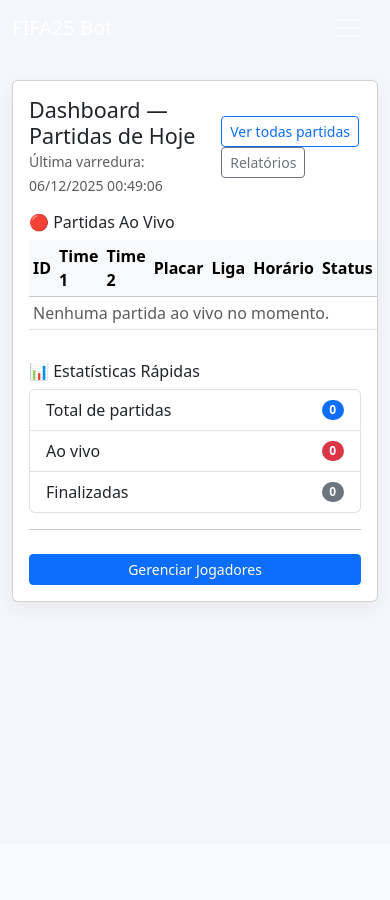
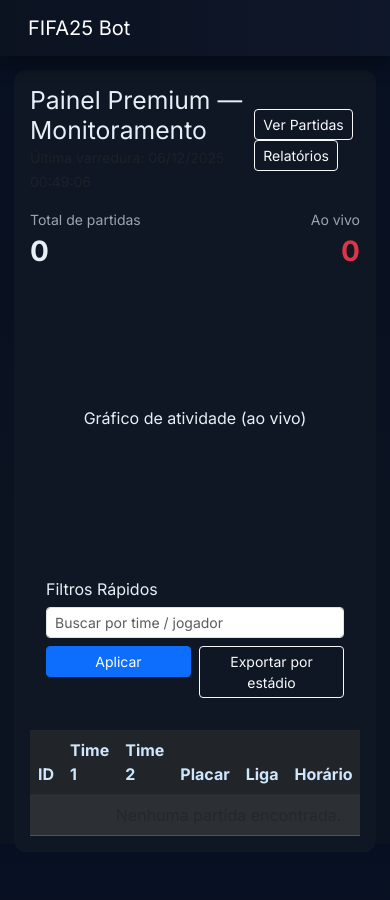
Before and after one commit to tiagobrrrr/fifa25-bot, a Flask app: page / in a window 390 px wide. Before the commit the page ends 606 px from the top, so only its background shows below. Run offline with Flask 3, Linux system fonts and the light colour scheme.

Commit message:
Fix: stadium_scraper Selenium fallback + Premium dashboard v2 templates

```diff
--- a/templates/dashboard.html
+++ b/templates/dashboard.html
@@ -1,43 +1,70 @@
 {% extends "layout.html" %}
 {% block content %}
-
 <div class="d-flex justify-content-between align-items-center mb-3">
   <div>
-    <h4 class="mb-0">Dashboard — Partidas de Hoje</h4>
-    <small class="text-muted">
-      Última varredura:
-      {% if last_scan %} {{ last_scan.strftime("%d/%m/%Y %H:%M:%S") }} {% else %} Nunca executado {% endif %}
-    </small>
+    <h2 class="mb-0">Painel Premium — Monitoramento</h2>
+    <small class="text-muted">Última varredura: {% if last_scan %} {{ last_scan.strftime("%d/%m/%Y %H:%M:%S") }} {% else %} Nunca {% endif %}</small>
   </div>
-
   <div>
-    <a href="/matches" class="btn btn-sm btn-outline-primary">Ver todas partidas</a>
-    <a href="/reports" class="btn btn-sm btn-outline-secondary">Relatórios</a>
+    <a href="/matches" class="btn btn-sm btn-outline-light">Ver Partidas</a>
+    <a href="/reports" class="btn btn-sm btn-outline-light">Relatórios</a>
   </div>
 </div>
 
-<div class="row gy-3">
-  <div class="col-lg-8">
-    <h6>🔴 Partidas Ao Vivo</h6>
-    <table class="table table-sm table-hover">
-      <thead class="table-light">
+<div class="row g-3 mb-3">
+  <div class="col-lg-4">
+    <div class="card top-stats">
+      <div class="d-flex justify-content-between">
+        <div>
+          <div class="metric-small">Total de partidas</div>
+          <div class="metric">{{ stats.total }}</div>
+        </div>
+        <div class="text-end">
+          <div class="metric-small">Ao vivo</div>
+          <div class="metric text-danger">{{ stats.live }}</div>
+        </div>
+      </div>
+    </div>
+  </div>
+
+  <div class="col-lg-4">
+    <div class="card card-graph" id="chart-activity">
+      <!-- placeholder para gráfico (chart.js) -->
+      <div id="chart-placeholder">Gráfico de atividade (ao vivo)</div>
+    </div>
+  </div>
+
+  <div class="col-lg-4">
+    <div class="card p-3">
+      <h6 class="mb-2">Filtros Rápidos</h6>
+      <form class="row g-2" method="get" action="/matches">
+        <div class="col-12">
+          <input name="q" class="form-control form-control-sm" placeholder="Buscar por time / jogador">
+        </div>
+        <div class="col-6">
+          <button class="btn btn-sm btn-primary w-100" type="submit">Aplicar</button>
+        </div>
+        <div class="col-6">
+          <a href="/export_stadiums" class="btn btn-sm btn-outline-light w-100">Exportar por estádio</a>
+        </div>
+      </form>
+    </div>
+  </div>
+</div>
+
+<div class="row">
+  <div class="col-12">
+    <div class="card p-0">
+      <div class="table-responsive">
+        <table class="table table-dark table-striped mb-0">
+          <thead>
             <tr>
-          <th>ID</th>
-          <th>Time 1</th>
-          <th>Time 2</th>
-          <th>Placar</th>
-          <th>Liga</th>
-          <th>Horário</th>
-          <th>Status</th>
+              <th>ID</th><th>Time 1</th><th>Time 2</th><th>Placar</th><th>Liga</th><th>Horário</th><th>Status</th>
             </tr>
           </thead>
           <tbody>
-
-        {# CORREÇÃO AQUI — Jinja2 NÃO ACEITA list comprehension #}
-        {% set live_matches = matches | selectattr("status", "equalto", "Live") | list %}
-
-        {% if live_matches %}
-          {% for m in live_matches %}
+            {% if matches %}
+              {% for m in matches %}
                 <tr>
                   <td>{{ m.id }}</td>
                   <td>{{ m.team1 }}</td>
@@ -45,35 +72,32 @@
                   <td>{{ m.score }}</td>
                   <td>{{ m.league }}</td>
                   <td>{{ m.match_time }}</td>
-            <td><span class="live-badge">LIVE</span></td>
+                  <td>
+                    {% if m.status and 'live' in m.status|lower %}
+                      <span class="live-badge">LIVE</span>
+                    {% else %}
+                      <span class="badge bg-secondary">—</span>
+                    {% endif %}
+                  </td>
                 </tr>
               {% endfor %}
             {% else %}
-          <tr><td colspan="7" class="text-muted">Nenhuma partida ao vivo no momento.</td></tr>
+              <tr><td colspan="7" class="text-muted text-center">Nenhuma partida encontrada.</td></tr>
             {% endif %}
           </tbody>
         </table>
       </div>
-
-  <div class="col-lg-4">
-    <h6>📊 Estatísticas Rápidas</h6>
-    <div class="list-group">
-      <div class="list-group-item d-flex justify-content-between align-items-center">
-        Total de partidas
-        <span class="badge bg-primary rounded-pill">{{ stats.total }}</span>
     </div>
-      <div class="list-group-item d-flex justify-content-between align-items-center">
-        Ao vivo
-        <span class="badge bg-danger rounded-pill">{{ stats.live }}</span>
-      </div>
-      <div class="list-group-item d-flex justify-content-between align-items-center">
-        Finalizadas
-        <span class="badge bg-secondary rounded-pill">{{ stats.total - stats.live }}</span>
-      </div>
-    </div>
-    <hr>
-    <a href="/players" class="btn btn-sm btn-primary w-100 mt-2">Gerenciar Jogadores</a>
   </div>
 </div>
 
+<!-- Chart.js (opcional) -->
+<script src="https://cdn.jsdelivr.net/npm/chart.js@4.4.0/dist/chart.umd.min.js"></script>
+<script>
+  // Exemplo simples: gráfico de atividade fictício (você pode popular com dados reais via endpoint)
+  const ctx = document.getElementById('chart-activity');
+  if (ctx) {
+    // placeholder: não renderiza até você inserir um canvas; deixamos a área para futura integração
+  }
+</script>
 {% endblock %}
--- a/templates/layout.html
+++ b/templates/layout.html
@@ -1,54 +1,87 @@
-<!DOCTYPE html>
+<!doctype html>
 <html lang="pt-br">
 <head>
   <meta charset="utf-8" />
   <meta name="viewport" content="width=device-width,initial-scale=1" />
-  <title>FIFA25 Bot Dashboard</title>
+  <title>FIFA25 Bot — Dashboard Premium</title>
 
-  <!-- Bootstrap 5 CDN -->
+  <!-- Bootstrap 5 -->
   <link href="https://cdn.jsdelivr.net/npm/bootstrap@5.3.2/dist/css/bootstrap.min.css" rel="stylesheet">
 
+  <!-- Google Fonts -->
+  <link href="https://fonts.googleapis.com/css2?family=Inter:wght@300;400;600;700;800&display=swap" rel="stylesheet">
+
   <style>
-    body { background: #f4f6fb; }
-    header.navbar { background: linear-gradient(90deg,#0f172a,#1e3a8a); }
-    .card { box-shadow: 0 6px 18px rgba(16,24,40,0.06); }
-    .table-sm th, .table-sm td { vertical-align: middle; }
-    .live-badge { background:#ef4444; color:white; font-weight:600; padding:4px 8px; border-radius:6px; }
+    :root{
+      --bg:#0b1220;
+      --card:#0f1724;
+      --muted:#9aa4b2;
+      --accent:#0ea5a9;
+      --accent-2:#7c3aed;
+      --panel:#0d1722;
+    }
+    html,body{height:100%;font-family:Inter,system-ui,Arial,Helvetica,sans-serif;background:linear-gradient(180deg,#071022 0%, #0b1220 60%);color:#e6eef6;}
+    .navbar{background:linear-gradient(90deg,var(--bg), #0f172a);box-shadow:0 6px 20px rgba(4,6,12,0.6);}
+    .sidebar{
+      width:220px;
+      position:fixed;
+      left:0;top:0;bottom:0;
+      background:linear-gradient(180deg,#071122,#081627);
+      padding:28px 18px;
+      border-right:1px solid rgba(255,255,255,0.02);
+      z-index:1000;
+    }
+    .sidebar .brand{font-weight:800;color: #7dd3fc;letter-spacing:0.4px;font-size:18px}
+    .sidebar .nav-link{color:rgba(255,255,255,0.85);padding:10px 6px;border-radius:8px}
+    .sidebar .nav-link.active{background:linear-gradient(90deg,#0ea5a9, #7c3aed);color:white;box-shadow:0 6px 20px rgba(124,58,237,0.12)}
+    main.content{margin-left:240px;padding:28px;min-height:100vh}
+    .card{background:var(--card);border:0;border-radius:12px;color:inherit}
+    .top-stats .card{padding:22px}
+    .metric{font-size:28px;font-weight:700}
+    .metric-small{font-size:14px;color:var(--muted)}
+    .table thead th{border-bottom:1px solid rgba(255,255,255,0.03);color:#cfe6ff}
+    .live-badge{background:#ef4444;color:white;font-weight:700;padding:6px 10px;border-radius:12px}
+    .card-graph{height:260px;display:flex;align-items:center;justify-content:center}
+    /* small responsive */
+    @media (max-width:991px){
+      .sidebar{display:none}
+      main.content{margin-left:0;padding:14px}
+    }
+    /* fix top navbar */
+    header.navbar{position:sticky;top:0;z-index:1100}
   </style>
 </head>
 <body>
+  <div class="sidebar">
+    <div class="brand mb-4">FIFA25 <small style="display:block;font-weight:500;color:var(--muted)">Bot Premium</small></div>
+    <nav class="nav flex-column">
+      <a class="nav-link active" href="/">Dashboard</a>
+      <a class="nav-link" href="/matches">Partidas</a>
+      <a class="nav-link" href="/players">Jogadores</a>
+      <a class="nav-link" href="/reports">Relatórios</a>
+    </nav>
+    <hr style="border-color:rgba(255,255,255,0.03);margin:18px 0">
+    <div style="font-size:13px;color:var(--muted)">Status: <strong style="color:#a7f3d0">Online</strong></div>
+  </div>
 
-<nav class="navbar navbar-expand-lg navbar-dark">
-  <div class="container">
-    <a class="navbar-brand" href="/">FIFA25 Bot</a>
-    <button class="navbar-toggler" type="button" data-bs-toggle="collapse" data-bs-target="#navMenu">
-      <span class="navbar-toggler-icon"></span>
-    </button>
-
-    <div class="collapse navbar-collapse" id="navMenu">
-      <ul class="navbar-nav me-auto mb-2 mb-lg-0">
-        <li class="nav-item"><a class="nav-link" href="/">Dashboard</a></li>
-        <li class="nav-item"><a class="nav-link" href="/matches">Partidas</a></li>
-        <li class="nav-item"><a class="nav-link" href="/players">Jogadores</a></li>
-        <li class="nav-item"><a class="nav-link" href="/reports">Relatórios</a></li>
-      </ul>
-
-      <form class="d-flex" role="search" action="/players" method="get">
+  <header class="navbar navbar-expand-lg navbar-dark">
+    <div class="container-fluid">
+      <a class="navbar-brand ms-3" href="/">FIFA25 Bot</a>
+      <div class="collapse navbar-collapse">
+        <form class="d-flex ms-auto me-3" action="/players" method="get">
           <input name="q" class="form-control form-control-sm me-2" type="search" placeholder="Buscar jogador..." aria-label="Buscar">
           <button class="btn btn-outline-light btn-sm" type="submit">Buscar</button>
         </form>
       </div>
     </div>
-</nav>
+  </header>
 
-<div class="container my-4">
+  <main class="content container-fluid">
     {% with messages = get_flashed_messages(with_categories=true) %}
       {% if messages %}
         <div class="mb-3">
         {% for category, msg in messages %}
-          <div class="alert alert-{{ 'success' if category=='success' else 'danger' }}" role="alert">
-            {{ msg }}
-          </div>
+          <div class="alert alert-{{ 'success' if category=='success' else 'danger' }}" role="alert">{{ msg }}</div>
         {% endfor %}
         </div>
       {% endif %}
@@ -61,7 +94,7 @@
         </div>
       </div>
     </div>
-</div>
+  </main>
 
   <script src="https://cdn.jsdelivr.net/npm/bootstrap@5.3.2/dist/js/bootstrap.bundle.min.js"></script>
 </body>
```
Also changed, not shown: web_scraper/stadium_scraper.py (+181 -37 lines). Lines whose indentation alone changed are shown as unchanged.
